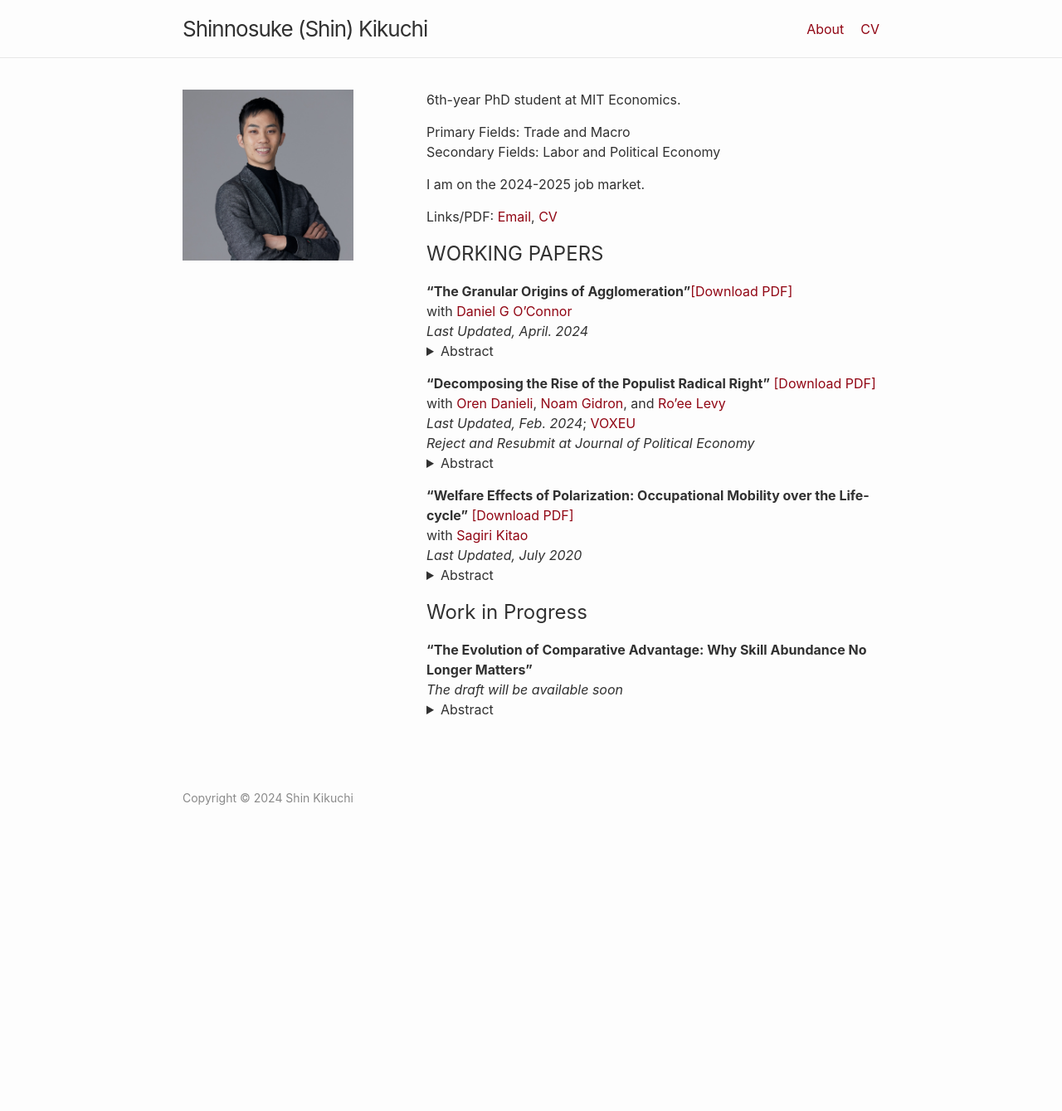
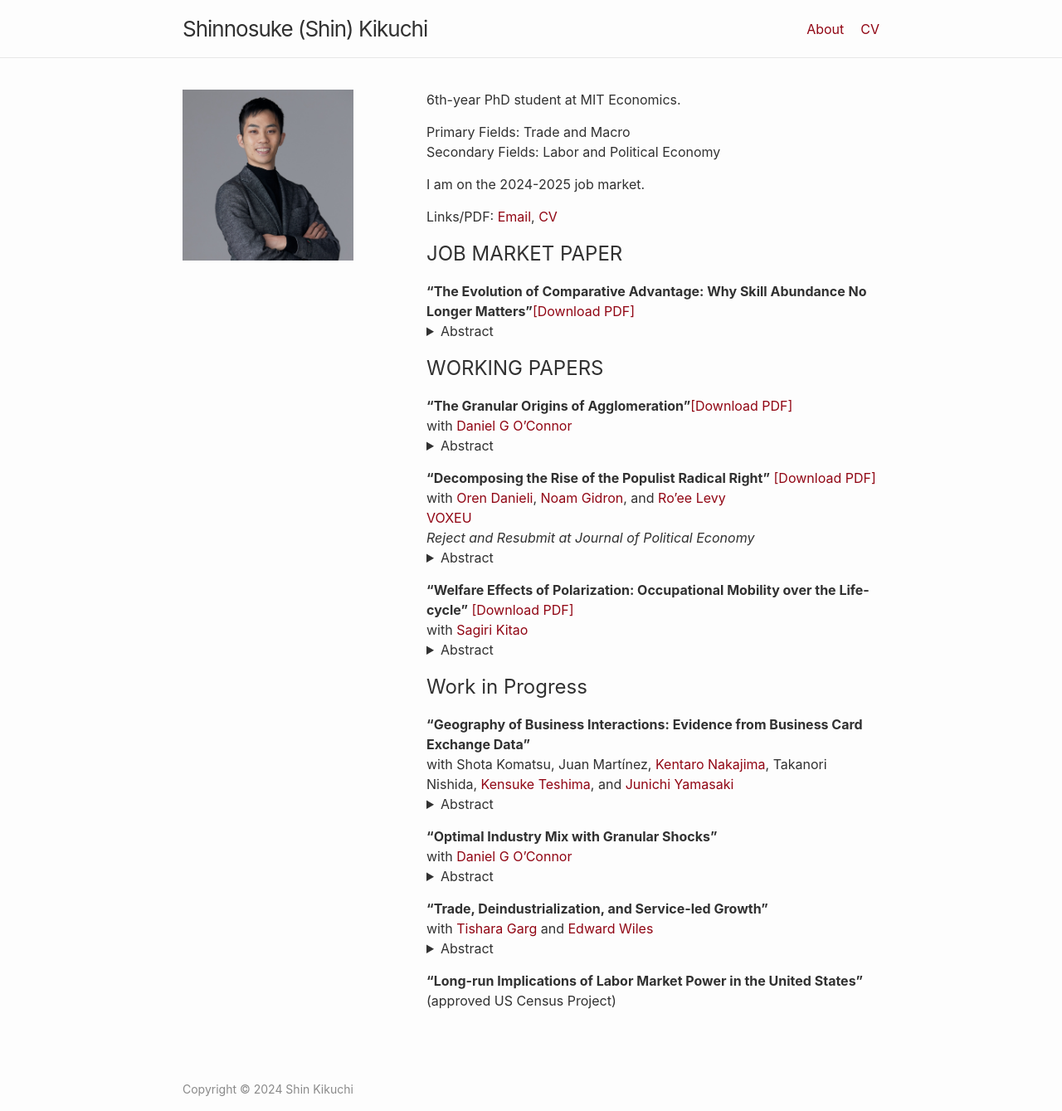
Before and after one commit to shinnkikuchi/shinnkikuchi.github.io, a Jekyll site: the page built from index.md, in a window 1280 px wide. Shown: the whole page at 83% size. Built offline with Jekyll 4.4.1, drawn with Linux system fonts in a browser that asks for light colours; before the commit the page ends 988 px from its top, so only the background shows below that; some of the changed text lies outside the part shown.

Commit message:
Update index.md

```diff
--- a/index.md
+++ b/index.md
@@ -14,12 +14,18 @@ I am on the 2024-2025 job market.
 
 Links/PDF: [Email](mailto:skikuchi@mit.edu), <a href="/files/ShinKikuchi_CV.pdf" target="_blank">CV</a>
 
+## JOB MARKET PAPER
+
+**"The Evolution of Comparative Advantage: Why Skill Abundance No Longer Matters"**<a href="/files/research/KIKUCHI-skill-trade.pdf" target="_blank">[Download PDF]</a><br>
+<details style="margin-bottom: 15px; margin-top: -15px">
+	<summary>Abstract</summary>
+	This paper documents new facts about the evolution of comparative advantage and explores the causes and implications of this evolution. The key finding is that a country's skill abundance once implied a comparative advantage in skill-intensive sectors, but this relationship weakened in the 1990s and disappeared by the 2000s. I show that larger declines in the importance of skill abundance occur in countries and sectors with higher levels of automation, with no significant—or even opposite—variation observed with offshoring. A multi-sector quantitative trade model incorporating both automation and offshoring finds that automation, rather than offshoring, is the primary driver behind the change in comparative advantage, and that, without automation, skill abundance would have remained important after 2000. Automation increases skill premia in high-automation, developed countries and increases welfare globally while offshoring yields positive but smaller and more evenly distributed welfare effects.
+</details>
 
 ## WORKING PAPERS
 
 **"The Granular Origins of Agglomeration"**<a href="/files/research/KIKUCHI-OCONNOR-granular-spatial.pdf" target="_blank">[Download PDF]</a><br>
 with  <a href="https://www.danielgoconnor.com" target="_blank">Daniel G O'Connor</a><br>
-*Last Updated, April. 2024* <br>
 <details style="margin-bottom: 15px; margin-top: -15px">
 	<summary>Abstract</summary>
 	A few large firms dominate many local labor markets. This leaves workers vulnerable to firm-specific shocks. If one firm has a bad productivity shock in a small market, workers will be stuck with that unproductive employer, while in a large labor market, workers can move to another firm. Building on that insight, we present a model of local labor markets with a finite number of firms subject to idiosyncratic shocks. We show that there are increasing returns to scale which disappear as the number of firms goes to infinity. We also show that there can be under-entry of firms, especially in small markets. We then test the main mechanism in Japanese administrative data. We first confirm that payroll is less volatile in larger, less concentrated local labor markets. We also show that establishments with larger payroll shares adjust their employment less in response to a demand shock. Finally, we propose a quantitative, granular model of economic geography with free entry of firms and costly mobility of workers across sectors and commuting zones that we use to quantify the mechanism and do counterfactuals.
@@ -29,7 +35,7 @@ with  <a href="https://www.danielgoconnor.com" target="_blank">Daniel G O'Connor
 with <a href="https://www.orendanieli.com/home" target="_blank">Oren Danieli</a>,
 <a href="https://noamgidron.com/" target="_blank">Noam Gidron</a>,
 and <a href="https://www.roeelevy.com/" target="_blank">Ro'ee Levy</a><br>
-*Last Updated, Feb. 2024*; <a href="https://cepr.org/voxeu/columns/decomposing-rise-populist-radical-right-how-changes-priorities-explain-electoral" target="_blank">VOXEU</a><br>
+ <a href="https://cepr.org/voxeu/columns/decomposing-rise-populist-radical-right-how-changes-priorities-explain-electoral" target="_blank">VOXEU</a><br>
 *Reject and Resubmit at Journal of Political Economy* <br>
 <details style="margin-bottom: 15px; margin-top: -15px">
 	<summary>Abstract</summary>
@@ -38,7 +44,6 @@ and <a href="https://www.roeelevy.com/" target="_blank">Ro'ee Levy</a><br>
 
 **"Welfare Effects of Polarization: Occupational Mobility over the Life-cycle"** <a href="/files/research/KK-ROBOT.pdf" target="_blank">[Download PDF]</a><br>
 with <a href="https://sites.google.com/site/sagirikitao/home" target="_blank">Sagiri Kitao</a><br>
-*Last Updated, July 2020*<br>
 <details style="margin-bottom: 15px; margin-top: -15px">
 	<summary>Abstract</summary>
 	What are the welfare effects of polarization: wage and employment losses of middle-class workers relative to low- and high-skill groups? We build a model of overlapping generations who choose consumption, savings, labor supply, and occupations over their life-cycles, and accumulate human capital. We simulate a wage shift observed since the early 1980s and investigate individuals’ responses. Polarization improves welfare of young individuals that are high-skilled, while it hurts low-skilled individuals across all ages and especially younger ones. The gain of the high-skilled is larger for generations entering in later periods, who can fully exploit the rising skill premium.
@@ -46,9 +51,36 @@ with <a href="https://sites.google.com/site/sagirikitao/home" target="_blank">Sa
 
 ## Work in Progress
 
-**"The Evolution of Comparative Advantage: Why Skill Abundance No Longer Matters"**<br>
-*The draft will be available soon*<br>
+**"Geography of Business Interactions: Evidence from Business Card Exchange Data"** <br>
+with Shota Komatsu,
+Juan Martínez,
+<a href="https://knakajima.weebly.com/" target="_blank">Kentaro Nakajima</a>,
+Takanori Nishida,
+<a href="https://sites.google.com/site/kensuketeshima/" target="_blank">Kensuke Teshima</a>, and
+ <a href="https://www.junichiyamasaki.com/" target="_blank">Junichi Yamasaki</a><br>
 <details style="margin-bottom: 15px; margin-top: -15px">
 	<summary>Abstract</summary>
-	I document a new fact about the evolution of comparative advantage and its causes and implications. First, while comparative advantage has long been influenced by skill abundance across countries, this relationship weakened in the 1990s and disappeared by the 2000s. Moreover, skill abundance now plays a smaller role in shaping trade patterns in countries and sectors with more automation, with no significant variation observed with offshoring. Second, I develop a quantitative general equilibrium trade model using a task-based framework to explain this decline. Automation and offshoring replace domestic low-skill workers with machines and foreign intermediates, reducing the importance of low-skilled labor for comparative advantage. While both factors can qualitatively explain the decline, automation—not offshoring—accounts for most of the decrease. Finally, I examine the implications for macro aggregates, such as manufacturing shares, skill premia, and welfare. Automation shifts global manufacturing from low-skill-abundant to high-skill-abundant countries and raises skill premia worldwide. Offshoring, by contrast, moves production from high-skill-abundant and low-offshoring countries to either low-skill-abundant or high-offshoring countries, reducing skill premia in low-skill-abundant countries.
+	In-person business meetings are a critical driver of agglomeration benefits, yet the scarcity of data has hindered exploration into their nature. This study leverages a novel dataset obtained from a business card exchange application, used by 0.4 million workers in Tokyo, to examine the impact of geographical distance on business card exchanges and other types of business networks. By analyzing the moving of firms, we find a distinct pattern in how the frequency of business card exchanges decreases with distance, particularly noting a significant drop beyond a 500-meter radius. Additionally, we observe that the rate of decline in these exchanges due to distance closely correlates with the level of industry agglomeration, and we find similar drops in other types of business networks such as patent collaborations. These findings highlight the pivotal role of very local interaction in fostering agglomeration benefits.
 </details>
+
+
+**"Optimal Industry Mix with Granular Shocks"** <br>
+with  <a href="https://www.danielgoconnor.com" target="_blank">Daniel G O'Connor</a><br>
+<details style="margin-bottom: 15px; margin-top: -15px">
+	<summary>Abstract</summary>
+	When firms are subject to granular and industry-wide shocks, regions overspecialize, leaving workers overexposed. Using German employer-employee matched data, we study the optimal industrial policy incorporating heterogeneity in occupation, industry, and region.
+</details>
+
+
+**"Trade, Deindustrialization, and Service-led Growth"** <br>
+with  <a href="https://tisharagarg.github.io/" target="_blank">Tishara Garg</a> and
+ <a href="https://www.edward-wiles.com/" target="_blank">Edward Wiles</a>
+<br>
+<details style="margin-bottom: 15px; margin-top: -15px">
+	<summary>Abstract</summary>
+	We examine the impact of trade liberalization on structural change patterns in India. Leveraging district-level variations in sectoral composition, we find that districts with greater tariff reductions experienced larger declines in manufacturing employment shares. By extending Matsuyama’s 1992 model of deindustrialization to include a non-tradable service sector, we demonstrate analytically and through simulations that India's observed deindustrialization and service-led growth can be qualitatively attributed to trade liberalization. We aim to structurally estimate the model parameters to quantify the role of trade liberalization in driving these structural changes.
+</details>
+
+
+**"Long-run Implications of Labor Market Power in the United States"** <br>
+(approved US Census Project) <br>
```
